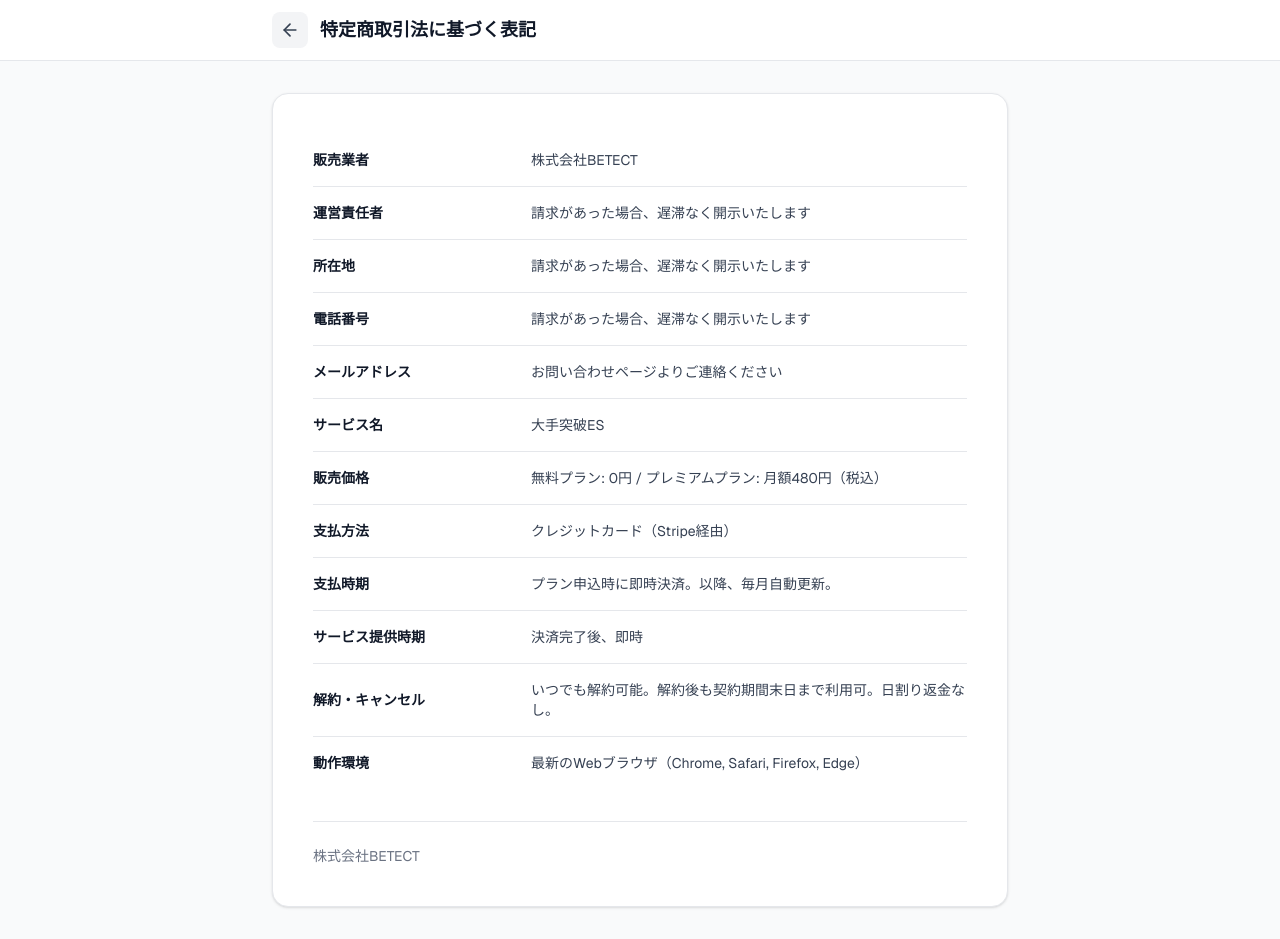
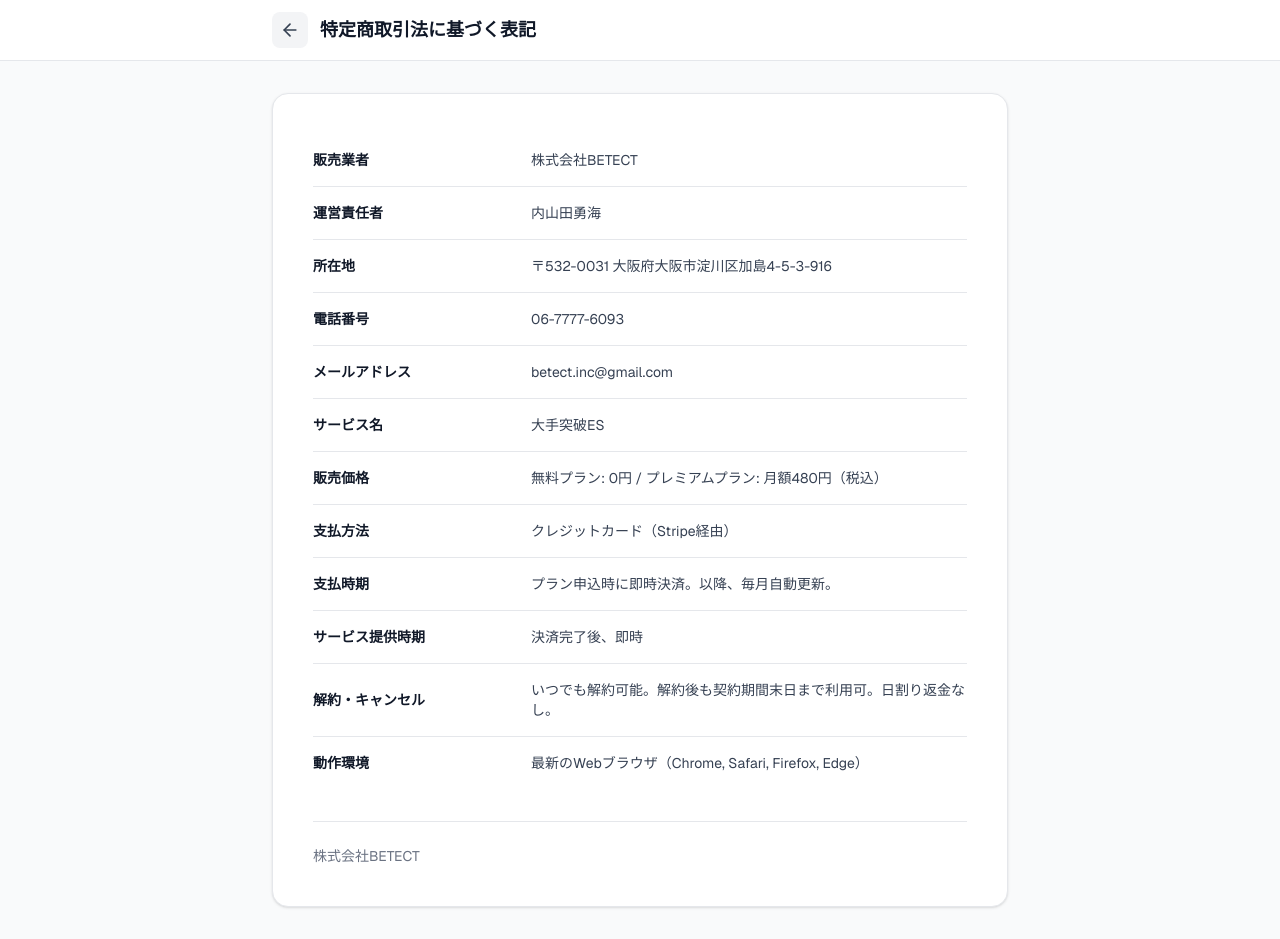
Before and after one commit to betectinc-create/ohte-toppa-es, a Next.js app: page /legal/commerce in a window 1280 px wide. Built offline with nearby package versions, Linux system fonts and the light colour scheme.

Commit message:
特商法ページ更新

```diff
--- a/app/legal/commerce/page.tsx
+++ b/app/legal/commerce/page.tsx
@@ -20,10 +20,10 @@
           <table className="w-full text-sm">
             <tbody className="divide-y divide-gray-200">
               <tr><td className="py-4 pr-4 font-semibold text-gray-900 w-1/3">販売業者</td><td className="py-4 text-gray-700">株式会社BETECT</td></tr>
-              <tr><td className="py-4 pr-4 font-semibold text-gray-900">運営責任者</td><td className="py-4 text-gray-700">請求があった場合、遅滞なく開示いたします</td></tr>
-              <tr><td className="py-4 pr-4 font-semibold text-gray-900">所在地</td><td className="py-4 text-gray-700">請求があった場合、遅滞なく開示いたします</td></tr>
-              <tr><td className="py-4 pr-4 font-semibold text-gray-900">電話番号</td><td className="py-4 text-gray-700">請求があった場合、遅滞なく開示いたします</td></tr>
-              <tr><td className="py-4 pr-4 font-semibold text-gray-900">メールアドレス</td><td className="py-4 text-gray-700">お問い合わせページよりご連絡ください</td></tr>
+              <tr><td className="py-4 pr-4 font-semibold text-gray-900">運営責任者</td><td className="py-4 text-gray-700">内山田勇海</td></tr>
+              <tr><td className="py-4 pr-4 font-semibold text-gray-900">所在地</td><td className="py-4 text-gray-700">〒532-0031 大阪府大阪市淀川区加島4-5-3-916</td></tr>
+              <tr><td className="py-4 pr-4 font-semibold text-gray-900">電話番号</td><td className="py-4 text-gray-700">06-7777-6093</td></tr>
+              <tr><td className="py-4 pr-4 font-semibold text-gray-900">メールアドレス</td><td className="py-4 text-gray-700">betect.inc@gmail.com</td></tr>
               <tr><td className="py-4 pr-4 font-semibold text-gray-900">サービス名</td><td className="py-4 text-gray-700">大手突破ES</td></tr>
               <tr><td className="py-4 pr-4 font-semibold text-gray-900">販売価格</td><td className="py-4 text-gray-700">無料プラン: 0円 / プレミアムプラン: 月額480円（税込）</td></tr>
               <tr><td className="py-4 pr-4 font-semibold text-gray-900">支払方法</td><td className="py-4 text-gray-700">クレジットカード（Stripe経由）</td></tr>
```
